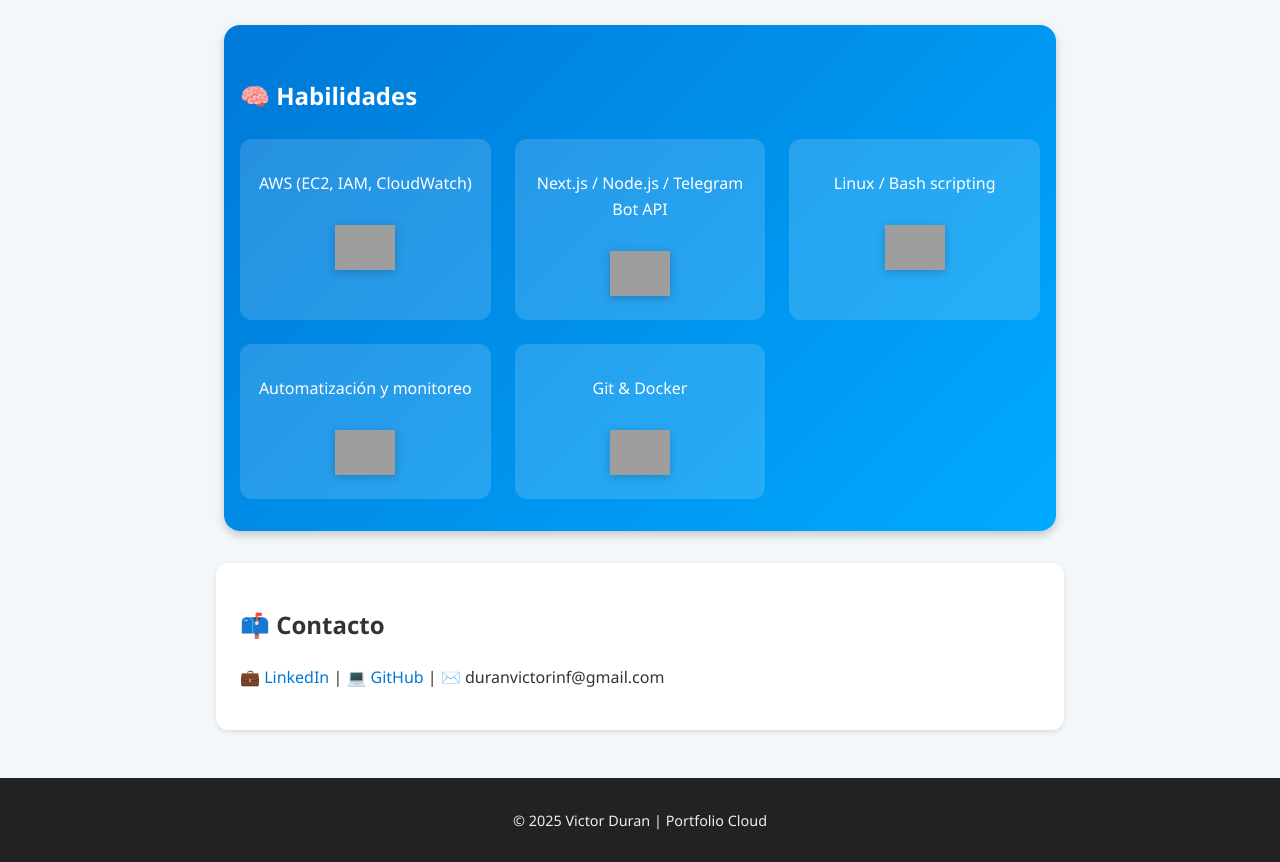
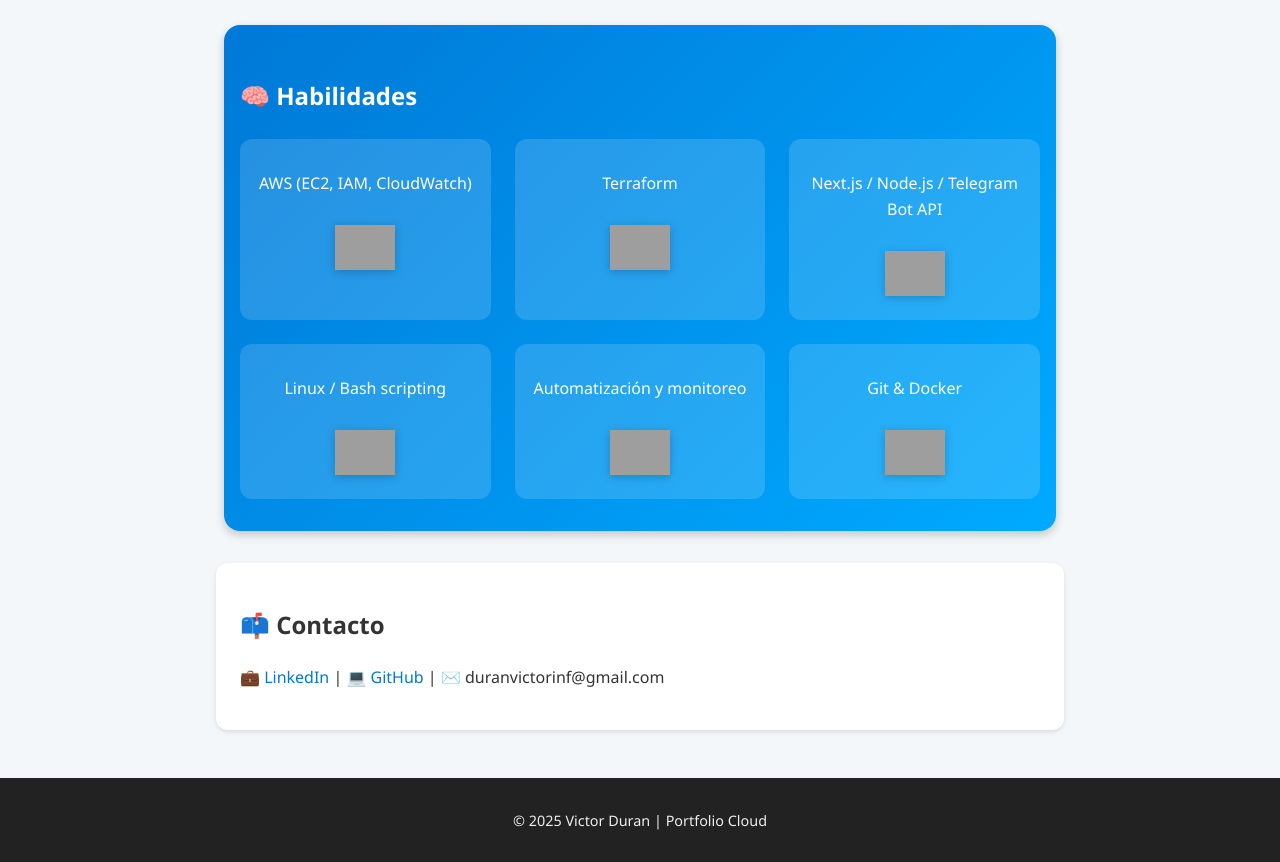
Before and after one commit to dduraan/dduraan.github.io, a plain HTML site: page index.html in a window 1280 px wide. Shown: the part 900-1762 px from the top of the page. Drawn offline with Linux system fonts and the light colour scheme; grey boxes are pictures that could not be loaded.

Commit message:
Update index.html

```diff
--- a/index.html
+++ b/index.html
@@ -48,9 +48,15 @@
 <section id="skills">
   <h2>🧠 Habilidades</h2>
   <div class="skills-grid">
+
     <div class="skill-card">
       <p>AWS (EC2, IAM, CloudWatch)</p>
-      <img src="https://cdn.jsdelivr.net/gh/devicons/devicon/icons/amazonwebservices/amazonwebservices-original.svg" alt="AWS">
+      <img src="https://upload.wikimedia.org/wikipedia/commons/9/93/Amazon_Web_Services_Logo.svg" alt="AWS">
+    </div>
+
+    <div class="skill-card">
+      <p>Terraform</p>
+      <img src="https://cdn.jsdelivr.net/gh/devicons/devicon/icons/terraform/terraform-original.svg" alt="Terraform">
     </div>
 
     <div class="skill-card">
@@ -65,29 +71,26 @@
 
     <div class="skill-card">
       <p>Automatización y monitoreo</p>
-      <img src="https://cdn-icons-png.flaticon.com/512/1048/1048941.png" alt="Automation">
+      <img src="https://cdn-icons-png.flaticon.com/512/1048/1048941.png" alt="Automatización">
     </div>
 
     <div class="skill-card">
       <p>Git & Docker</p>
       <img src="https://cdn.jsdelivr.net/gh/devicons/devicon/icons/docker/docker-original.svg" alt="Docker">
     </div>
+
   </div>
 </section>
 
 <script>
-  // Animación al hacer scroll
+  // Animación suave al hacer scroll
   const observer = new IntersectionObserver(entries => {
     entries.forEach(entry => {
-      if (entry.isIntersecting) {
-        entry.target.classList.add('visible');
-      }
+      if (entry.isIntersecting) entry.target.classList.add('visible');
     });
-  });
+  }, { threshold: 0.2 });
 
-  document.querySelectorAll('.skill-card').forEach(card => {
-    observer.observe(card);
-  });
+  document.querySelectorAll('.skill-card').forEach(card => observer.observe(card));
 </script>
 
 
```
